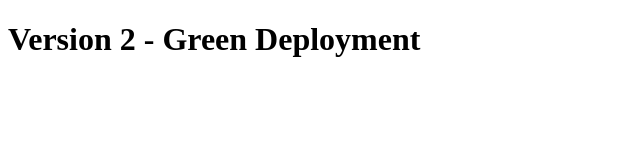
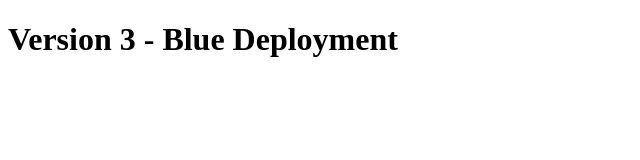
Before and after one commit to sahilmor16/blue-green, a plain HTML site: page web/index.html in a window 1280 px wide. Shown: the whole page, without its empty margins (0-640 px from the left). Drawn offline with Linux system fonts and the light colour scheme.

Commit message:
changes in index filev3blue

```diff
--- a/web/index.html
+++ b/web/index.html
@@ -4,6 +4,6 @@
   <title>Blue Green App</title>
 </head>
 <body>
-  <h1>Version 2 - Green Deployment</h1>
+  <h1>Version 3 - Blue Deployment</h1>
 </body>
 </html>
```
